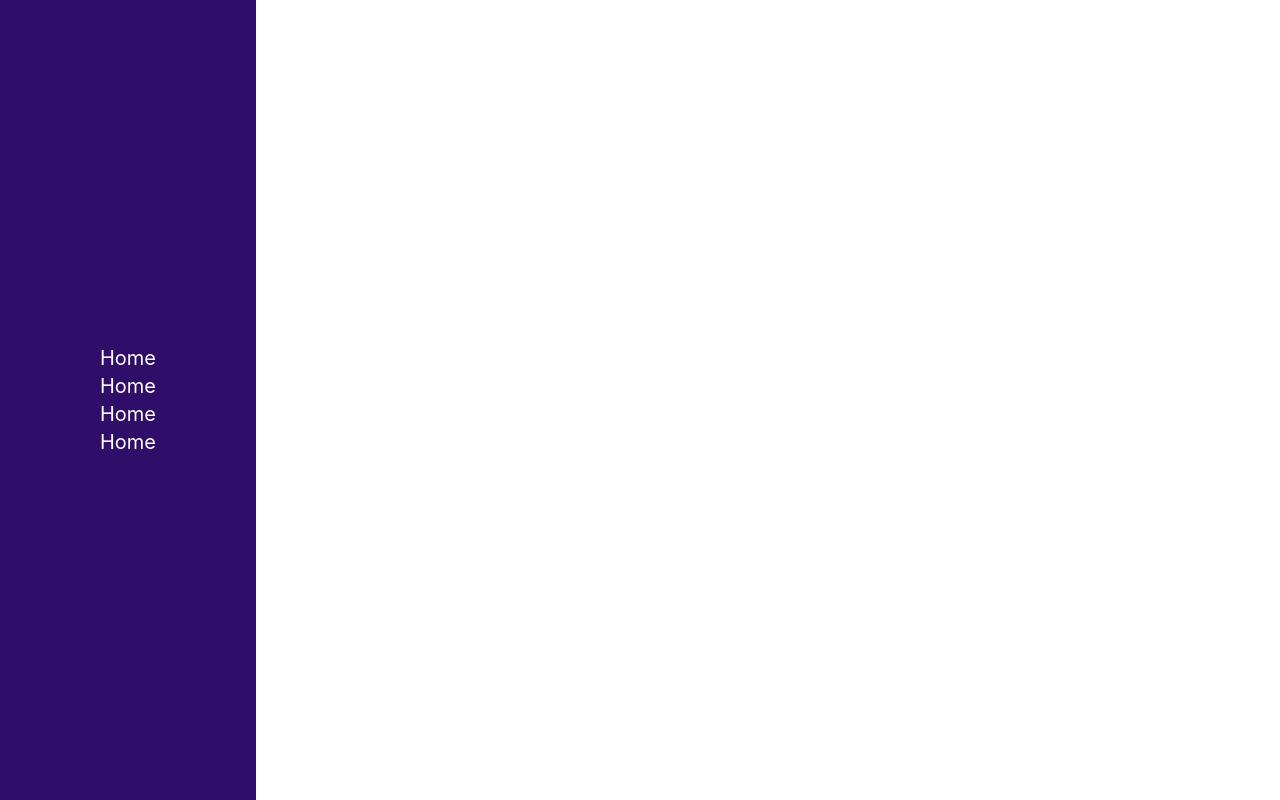
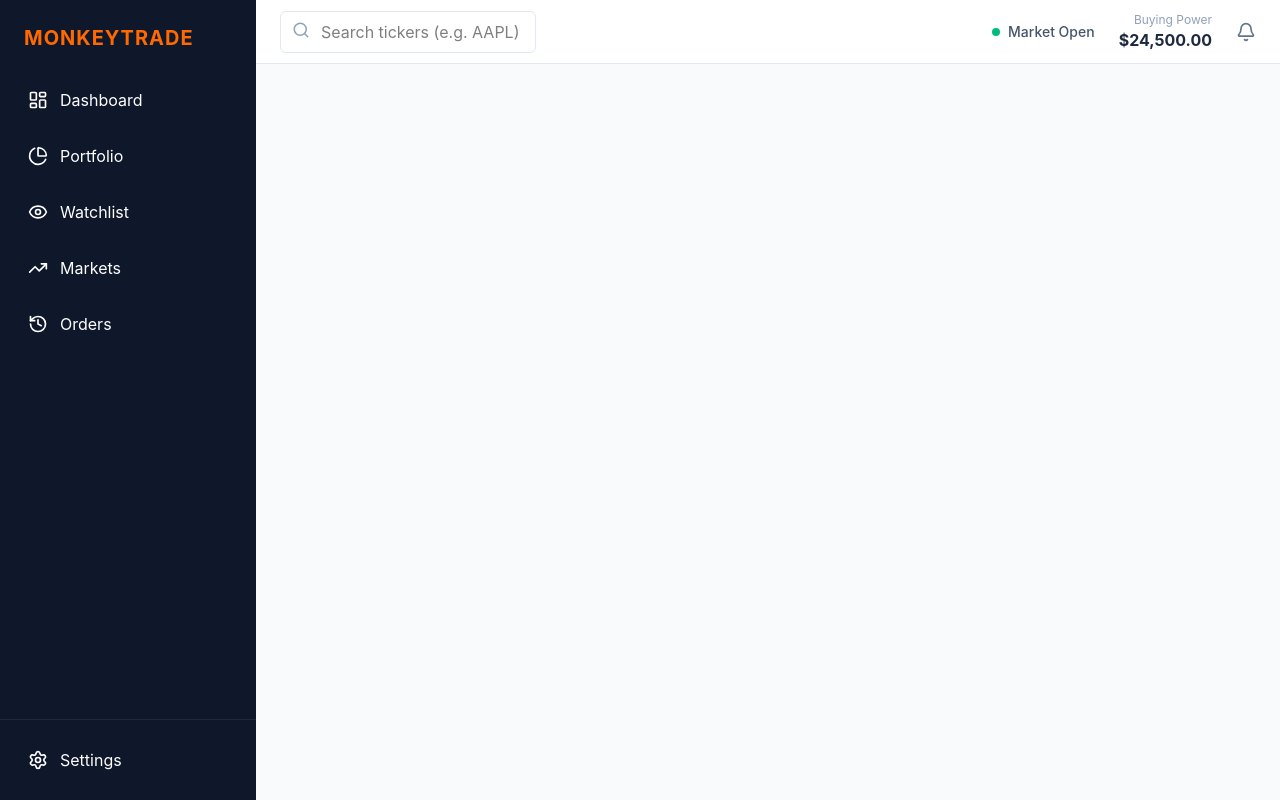
Before and after one commit to lucky-KRMU/MonkeyTrade, a React (Vite) app: page / in a window 1280 px wide. Built offline with nearby package versions, Linux system fonts and the light colour scheme.

Commit message:
make sidebar

```diff
--- a/package.json
+++ b/package.json
@@ -12,6 +12,7 @@
   "dependencies": {
     "@tailwindcss/postcss": "^4.2.4",
     "@tailwindcss/vite": "^4.2.4",
+    "lucide-react": "^1.11.0",
     "react": "^19.2.5",
     "react-dom": "^19.2.5",
     "tailwindcss": "^4.2.4"
--- a/src/Components/Navbar/Navbar.jsx
+++ b/src/Components/Navbar/Navbar.jsx
@@ -1,20 +1,74 @@
-import React from 'react'
+import React, { useState } from 'react';
+import {
+  LayoutDashboard, PieChart, Eye, TrendingUp, History,
+  Settings, X, Menu, Search, Bell
+} from 'lucide-react';
 
-function Navbar() {
+const navItems = [
+  { name: 'Dashboard', icon: LayoutDashboard },
+  { name: 'Portfolio', icon: PieChart },
+  { name: 'Watchlist', icon: Eye },
+  { name: 'Markets', icon: TrendingUp },
+  { name: 'Orders', icon: History },
+];
+
+export default function Dashboard({ children }) {
+  const [isSidebarOpen, setIsSidebarOpen] = useState(true);
+
   return (
-    <>
-    <header className='w-[20%] h-screen bg-violet-950 text-white flex items-center justify-center'>
-        <nav>
-            <ul className='flex flex-col items-center justify-center text-xl'>
-                <li>Home</li>
-                <li>Home</li>
-                <li>Home</li>
-                <li>Home</li>
-            </ul>
+    <div className="flex h-screen bg-slate-50">
+      <aside className={`bg-slate-900 text-white w-64 shrink-0 flex flex-col transition-all duration-300 ${isSidebarOpen ? 'translate-x-0' : '-translate-x-64'} md:translate-x-0 fixed md:static h-full z-20`}>
+        <div className="p-6 flex items-center justify-between">
+          <h1 className="text-xl font-bold tracking-wider text-orange-500 cursor-pointer">MONKEYTRADE</h1>
+          <button onClick={() => setIsSidebarOpen(false)} className="md:hidden"><X size={20} /></button>
+        </div>
+
+        <nav className="flex-1 px-4 space-y-2">
+          {navItems.map((item) => (
+            <a key={item.name} href="#" className="flex items-center gap-3 p-3 rounded-lg hover:bg-slate-800 transition">
+              <item.icon size={20} />
+              <span>{item.name}</span>
+            </a>
+          ))}
         </nav>
-    </header>
-    </>
-  )
+
+        <div className="p-4 border-t border-slate-800">
+          <a href="#" className="flex items-center gap-3 p-3 hover:bg-slate-800 rounded-lg">
+            <Settings size={20} />
+            <span>Settings</span>
+          </a>
+        </div>
+      </aside>
+
+      <div className="flex-1 flex flex-col overflow-hidden">
+        <header className="bg-white border-b border-slate-200 h-16 flex items-center justify-between px-6 sticky top-0 z-10">
+          <div className="flex items-center gap-4">
+            <button onClick={() => setIsSidebarOpen(!isSidebarOpen)} className="md:hidden"><Menu size={24} /></button>
+            <div className="relative hidden md:block">
+              <Search className="absolute left-3 top-2.5 text-slate-400" size={18} />
+              <input
+                type="text"
+                placeholder="Search tickers (e.g. AAPL)..."
+                className="pl-10 pr-4 py-2 border border-slate-200 rounded-md w-64 focus:outline-none focus:ring-2 focus:ring-emerald-500"
+              />
+            </div>
+          </div>
+
+          <div className="flex items-center gap-6">
+            <div className="hidden md:flex items-center gap-2">
+              <span className="w-2 h-2 rounded-full bg-emerald-500 animate-pulse"></span>
+              <span className="text-sm font-medium text-slate-600">Market Open</span>
+            </div>
+
+            <div className="text-right hidden sm:block">
+              <p className="text-xs text-slate-400">Buying Power</p>
+              <p className="font-bold text-slate-800">$24,500.00</p>
+            </div>
+
+            <button className="text-slate-500 hover:text-slate-800"><Bell size={20} /></button>
+          </div>
+        </header>
+      </div>
+    </div>
+  );
 }
-
-export default Navbar
```
Also changed, not shown: 1 other file (tests, documents, lock files or other folders).
